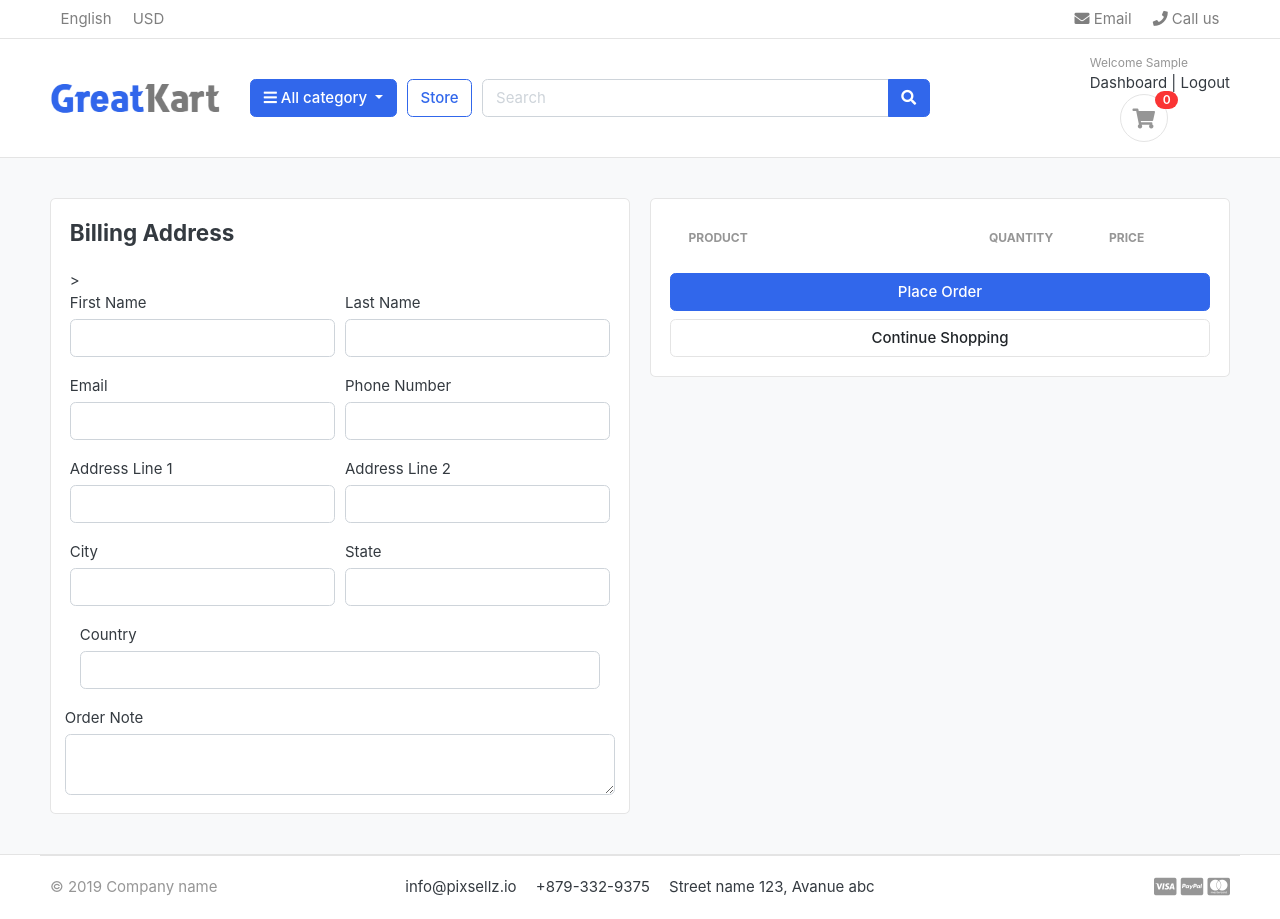
After one commit to KunalPatel1213/GreateKart, a Django app: page /cart/checkout/ in a window 1280 px wide. The commit adds this page. Run offline with Django 3.2, Linux system fonts and the light colour scheme; a user stored in the database is signed in; tables that the repository leaves empty hold one stand-in row (values such as "Sample post"); lists and menus that the app fills with data are empty; some libraries are stand-ins or nearby versions; some web fonts are replaced.

Commit message:
fix the payment section

```diff
--- a/carts/models.py
+++ b/carts/models.py
@@ -1,5 +1,6 @@
 from django.db import models
 from store.models import Product, Variation
+from accounts.models import Account
 # Create your models here.
 
 class Cart(models.Model):
@@ -11,9 +12,10 @@ class Cart(models.Model):
 
 
 class  CartItem(models.Model):
+    user = models.ForeignKey(Account, on_delete=models.CASCADE, null=True)
     product = models.ForeignKey(Product, on_delete=models.CASCADE)
     variations = models.ManyToManyField(Variation, blank=True)
-    cart = models.ForeignKey(Cart, on_delete=models.CASCADE)
+    cart = models.ForeignKey(Cart, on_delete=models.CASCADE, null=True)
     quantity = models.IntegerField()
     is_active = models.BooleanField(default=True)
 
--- a/carts/urls.py
+++ b/carts/urls.py
@@ -6,4 +6,6 @@ urlpatterns = [
     path('add_cart/<int:product_id>/', views.add_cart, name='add_cart'),
     path('remove_cart/<int:product_id>/<int:cart_item_id>/', views.remove_cart, name='remove_cart'),
     path('remove_cart_item/<int:product_id>/<int:cart_item_id>/', views.remove_cart_item, name='remove_cart_item'),
+
+    path('checkout/', views.checkout, name='checkout'),
 ]
--- a/carts/views.py
+++ b/carts/views.py
@@ -2,6 +2,7 @@ from django.shortcuts import render, redirect, get_object_or_404
 from django.core.exceptions import ObjectDoesNotExist
 from store.models import Product, Variation
 from .models import Cart, CartItem
+from django.contrib.auth.decorators import login_required
 
 
 # Helper function to get/create session cart_id
@@ -119,3 +120,30 @@ def cart(request, total=0, quantity=0, cart_items=None):
         'grand_total': grand_total,
     }
     return render(request, 'store/cart.html', context)
+
+
+@login_required(login_url = 'login')
+def checkout(request, total=0, quantity=0, cart_items=None):
+    tax = 0
+    grand_total = 0
+    try:
+        cart = Cart.objects.get(cart_id=_cart_id(request))
+        cart_items = CartItem.objects.filter(cart=cart, is_active=True)
+
+        for cart_item in cart_items:
+            total += (cart_item.product.price * cart_item.quantity)
+            quantity += cart_item.quantity
+
+        tax = (2 * total) / 100 if total > 0 else 0
+        grand_total = total + tax
+    except ObjectDoesNotExist:
+        cart_items = []  # ensure cart_items is iterable even if empty
+
+    context = {
+        'total': total,
+        'quantity': quantity,
+        'cart_items': cart_items,
+        'tax': tax,
+        'grand_total': grand_total,
+    }
+    return render (request, 'store/checkout.html', context)
--- a/templates/store/cart.html
+++ b/templates/store/cart.html
@@ -106,7 +106,7 @@
 			<p class="text-center mb-3">
 				<img src="{% static './images/misc/payments.png' %}" height="26">
 			</p>
-			<a href="./place-order.html" class="btn btn-primary btn-block"> Checkout </a>
+			<a href="{%url 'checkout'%}" class="btn btn-primary btn-block"> Checkout </a>
 			<a href="{% url 'store' %}" class="btn btn-light btn-block">Continue Shopping</a>
 		</div> <!-- card-body.// -->
 		</div> <!-- card.// -->
--- /dev/null
+++ b/templates/store/checkout.html
@@ -0,0 +1,135 @@
+{% extends 'base.html' %}
+
+{%load static %}
+
+{% block content %}
+
+<section class="section-content padding-y bg">
+<div class="container">
+
+<!-- ============================ COMPONENT 1 ================================= -->
+
+
+
+<div class="row">
+	<aside class="col-lg-6">
+<div class="card">
+    <div class="card-body">
+        <h4 class="card-title mb-4">Billing Address</h4>
+        <form action="" method="POST"
+        {% csrf_token %}>
+            <div class="form-row">
+                <div class="col form-group">
+                    <label form="">First Name</label>
+                    <input type="text" name="first_name" class="form-control" required>
+                </div>
+                 <div class="col form-group">
+                    <label form="">Last Name</label>
+                    <input type="text" name="last_name" class="form-control" required>
+                </div>
+            </div>
+                <div class="form-row">
+                <div class="col form-group">
+                    <label form="">Email</label>
+                    <input type="email" name="Email" class="form-control" required>
+                </div>
+                 <div class="col form-group">
+                    <label form="">Phone Number</label>
+                    <input type="number" name="phone" class="form-control" required>
+                </div>
+            </div>
+                <div class="form-row">
+                <div class="col form-group">
+                    <label form="">Address Line 1</label>
+                    <input type="text" name="address_line_1" class="form-control" required>
+                </div>
+                 <div class="col form-group">
+                    <label form="">Address Line 2</label>
+                    <input type="text" name="address_line_2" class="form-control" >
+                </div>
+            </div>
+                <div class="form-row">
+                <div class="col form-group">
+                    <label form="">City</label>
+                    <input type="text" name="City" class="form-control" required>
+                </div>
+                 <div class="col form-group">
+                    <label form="">State</label>
+                    <input type="text" name="State" class="form-control" required>
+                </div>
+            </div>
+             <div class="col form-group">
+                    <label form="">Country</label>
+                    <input type="text" name="Country" class="form-control" required>
+            </div>
+            <div class="form-row">
+                <label form="">Order Note</label>
+                <textarea name="order_note" rows="2" class="form-control" ></textarea>
+            </div>
+
+    </div>
+</div> <!-- card.// -->
+
+	</aside> <!-- col.// -->
+	<aside class="col-lg-6">
+
+		<div class="card">
+		<div class="card-body">
+			<table class="table table-borderless table-shopping-cart">
+<thead class="text-muted">
+<tr class="small text-uppercase">
+  <th scope="col">Product</th>
+  <th scope="col" width="120">Quantity</th>
+  <th scope="col" width="120">Price</th>
+</tr>
+</thead>
+<tbody>
+{% for cart_item in cart_items %}
+
+<tr>
+	<td>
+		<figure class="itemside align-items-center">
+			<div class="aside"><img src="{{ cart_item.product.images.url }}" class="img-sm"></div>
+			<figcaption class="info">
+				<a href="{{ cart_item.product.get_url }}" class="title text-dark">{{ cart_item.product.product_name}}</a>
+				<p class="text-muted small">
+					{% if cart_item.variations.all %}
+					   {% for item in cart_item.variations.all %}
+					   {{ item.variation_category | capfirst }} : {{ item.variation_value | capfirst }} <br>
+					   {% endfor %}
+					   {%endif%}
+
+				</p>
+			</figcaption>
+		</figure>
+	</td>
+	<td>
+		<!-- col.// -->
+				<label for="">{{cart_item.quantity}}</label>
+	</td>
+	<td>
+		<div class="price-wrap">
+			<var class="price">${{cart_item.sub_total}}</var>
+			<small class="text-muted"> ${{cart_item.product.price }}</small>
+		</div> <!-- price-wrap .// -->
+	</td>
+</tr>
+{%endfor%}
+</tbody>
+</table>
+            <button type="submit" name="submit" class="btn btn-primary btn-block">Place Order</button>
+			<a href="{% url 'store' %}" class="btn btn-light btn-block">Continue Shopping</a>
+        </form>
+		</div> <!-- card-body.// -->
+		</div> <!-- card.// -->
+</aside> <!-- col.// -->
+
+
+</div> <!-- row.// -->
+
+<!-- ============================ COMPONENT 1 END .// ================================= -->
+
+</div> <!-- container .//  -->
+</section>
+
+{% endblock %}
```
Also changed, not shown: accounts/views.py (+15 -0 lines), carts/migrations/0004_cartitem_user_alter_cartitem_cart.py (added).
